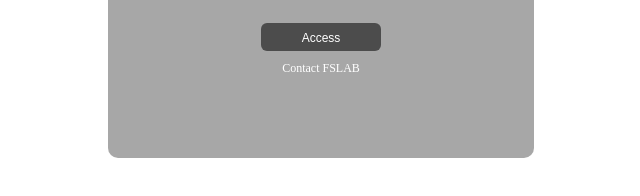
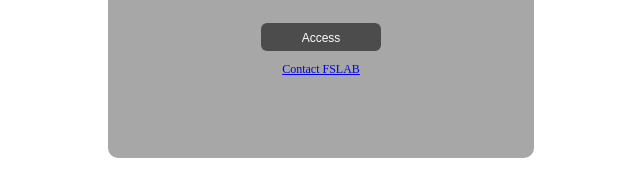
Before and after one commit to LightningChiang/lightningchiang, a plain HTML site: page index.html in a window 1280 px wide. Shown: the part 328-524 px from the top of the page, 332-972 px from the left. Drawn offline with Linux system fonts and the light colour scheme.

Commit message:
fix email callup function

```diff
--- a/index.html
+++ b/index.html
@@ -96,7 +96,7 @@
 
       <div id="login_control">
         <input type="button" id="btn_login" value="Access" onclick="login();" />
-        <p id="forget_pwd" href="mailto:name@email.com">Contact FSLAB</p>
+        <p id="forget_pwd"><a href="mailto:name@email.com">Contact FSLAB</a></p>
       </div>
     </form>
   </div>
```
